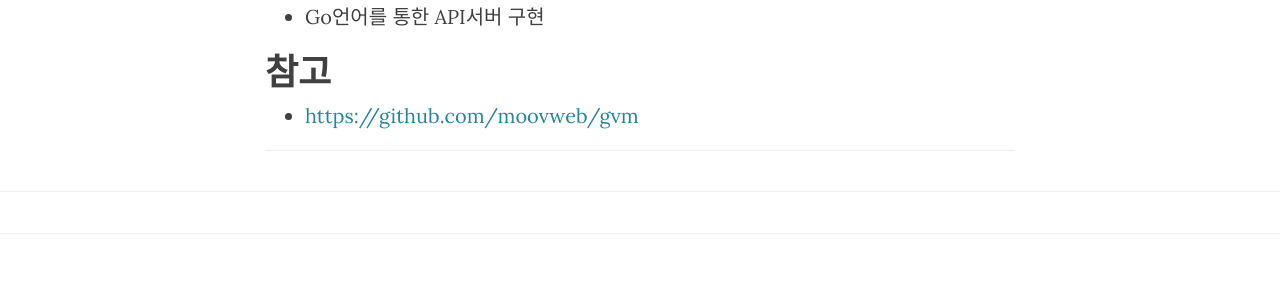
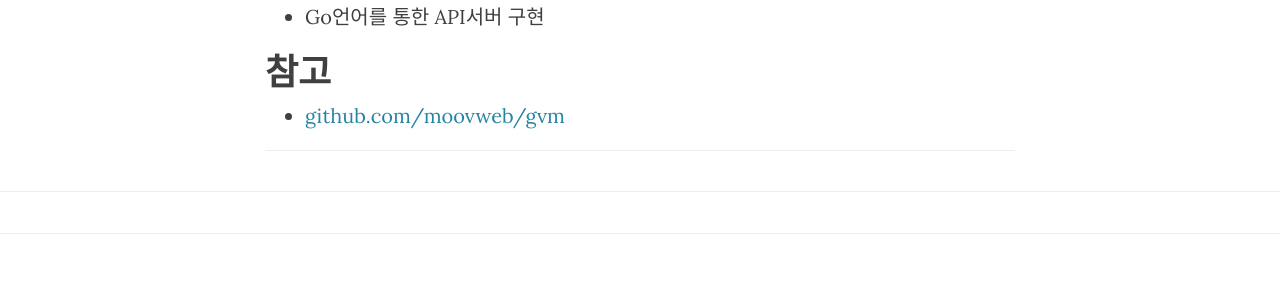
Before and after one commit to hwj4477/hwj4477.github.io, a Jekyll site: the page built from _posts/2016-12-01-Go-GVM-Install.markdown, in a window 1280 px wide and 900 px high, scrolled down 2996 px. Shown: the part 424-721 px from the top of the window. Built offline with Jekyll 4.4.1, drawn with Linux system fonts in a browser that asks for light colours; nearby versions of some CDN libraries; comment, search, counter and statistics services are not loaded; some of the changed lines change nothing that is shown.

Commit message:
edit reference

```diff
--- a/_posts/2016-12-01-Go-GVM-Install.markdown
+++ b/_posts/2016-12-01-Go-GVM-Install.markdown
@@ -135,4 +135,4 @@ $HOME/.gvm/pkgsets/go1.7/global:$HOME/.gvm/pkgsets/go1.7/go-global
 - Go언어를 통한 API서버 구현
 
 # 참고
-- [https://github.com/moovweb/gvm](https://github.com/moovweb/gvm)
+- [github.com/moovweb/gvm](https://github.com/moovweb/gvm)
```
